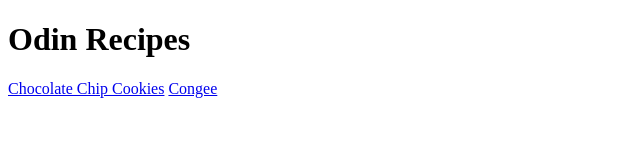
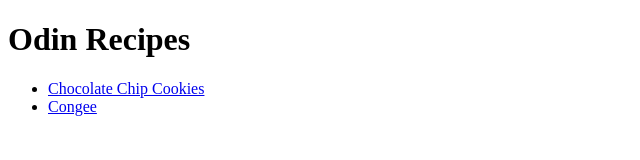
Before and after one commit to simaemonni/odin-recipes, a plain HTML site: page index.html in a window 1280 px wide. Shown: the whole page, without its empty margins (0-640 px from the left). Drawn offline with Linux system fonts and the light colour scheme.

Commit message:
Organize recipes into list

```diff
--- a/index.html
+++ b/index.html
@@ -8,7 +8,9 @@
 
 <body>
     <h1>Odin Recipes</h1>
-    <a href="./recipes/cccookies.html">Chocolate Chip Cookies</a>
-    <a href="./recipes/congee.html">Congee</a>
+    <ul>
+        <li><a href="./recipes/cccookies.html">Chocolate Chip Cookies</a></li>
+        <li><a href="./recipes/congee.html">Congee</a></li>
+    </ul>
 </body>
 </html>
```
